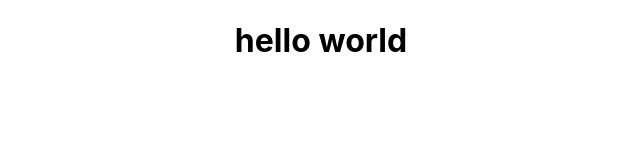
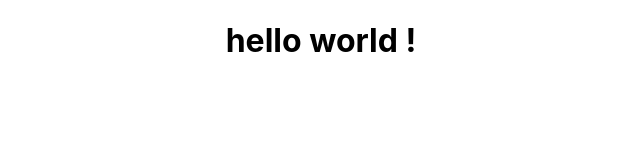
Before and after one commit to payaljindal1308/Stack-Overflow-Clone-App, a React (Create React App) app: page / in a window 1280 px wide. Shown: the top 160 px of the page, without its empty margins (319-959 px from the left). Built offline with nearby package versions, Linux system fonts and the light colour scheme.

Commit message:
dev branch init

```diff
--- a/src/App.js
+++ b/src/App.js
@@ -4,7 +4,7 @@ import './App.css';
 function App() {
   return (
     <div className="App">
-      <h1>hello world</h1>
+      <h1>hello world !</h1>
     </div>
   );
 }
```
